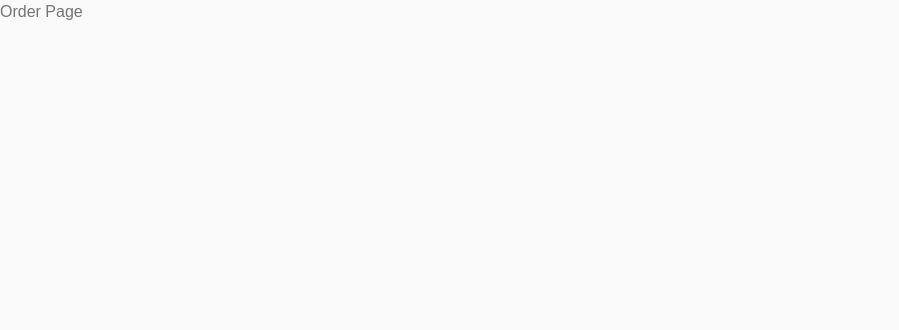
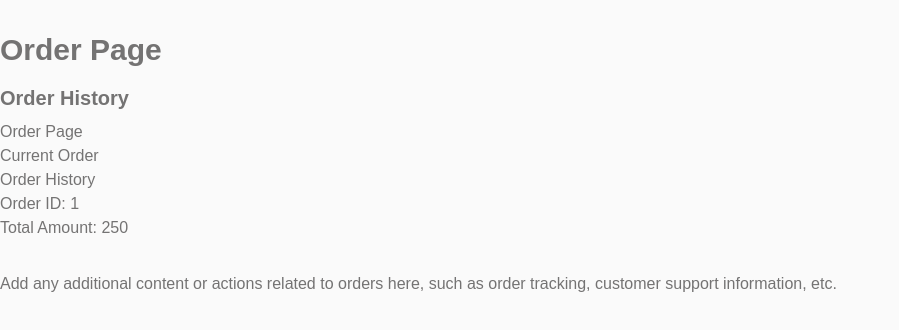
Before and after one commit to Fortunechinenyem/Kasuwa-X, a Next.js app: page /order in a window 1280 px wide. Shown: the top 330 px of the page, without its empty margins (0-899 px from the left). Built offline with nearby package versions, Linux system fonts and the light colour scheme.

Commit message:
update on order

```diff
--- a/app/Components/Navbar.tsx
+++ b/app/Components/Navbar.tsx
@@ -104,7 +104,9 @@ const Navbar: React.FC = () => {
                 </span>
               )}
             </Link>
-
+            <Link href="/order" className="md:block md:mt-2 ">
+              <button className="button">Order</button>
+            </Link>
             <Link href="/login" className="md:block md:mt-2 ">
               <button className="button">Login</button>
             </Link>
--- /dev/null
+++ b/app/Components/Order.tsx
@@ -0,0 +1,45 @@
+import React from "react";
+
+export interface OrderData {
+  id: number;
+  userId: string;
+  items: OrderItem[];
+  totalAmount: number;
+  deliveryAddress: string;
+  phoneNumber: string;
+  email: string;
+  paymentStatus: string;
+}
+
+export interface OrderItem {
+  productId: number;
+  productName: string;
+  quantity: number;
+  price: number;
+}
+
+const Order: React.FC<{ orders: OrderData[] }> = ({ orders }) => {
+  return (
+    <div>
+      <h1>Order Page</h1>
+      {/* Display current order details */}
+      <div>
+        <h2>Current Order</h2>
+        {/* Display current order details here */}
+      </div>
+
+      {/* Display order history */}
+      <div>
+        <h2>Order History</h2>
+        {orders.map((order) => (
+          <div key={order.id}>
+            <h3>Order ID: {order.id}</h3>
+            <p>Total Amount: {order.totalAmount}</p>
+          </div>
+        ))}
+      </div>
+    </div>
+  );
+};
+
+export default Order;
--- a/pages/order.tsx
+++ b/pages/order.tsx
@@ -1,31 +1,42 @@
 import React from "react";
+import Order, { OrderData } from "@/app/Components/Order";
 
-export interface OrderData {
-  id: number;
-  userId: string;
-  items: OrderItem[];
-  totalAmount: number;
-  deliveryAddress: string;
-  phoneNumber: string;
-  email: string;
-  paymentStatus: string;
-}
+const OrderPage: React.FC = () => {
+  // Mock order history data
+  const orderHistory: OrderData[] = [
+    {
+      id: 1,
+      userId: "user123",
+      items: [
+        { productId: 1, productName: "Product 1", quantity: 2, price: 100 },
+        { productId: 2, productName: "Product 2", quantity: 1, price: 50 },
+      ],
+      totalAmount: 250,
+      deliveryAddress: "123 Main St",
+      phoneNumber: "123-456-7890",
+      email: "user@example.com",
+      paymentStatus: "Paid",
+    },
+    // Add more order history data as needed
+  ];
 
-export interface OrderItem {
-  productId: number;
-  productName: string;
-  quantity: number;
-  price: number;
-}
+  return (
+    <div className="container mx-auto my-8">
+      <h1 className="text-3xl font-semibold mb-4">Order Page</h1>
 
-const Order: React.FC = () => {
-  // Your page content here
-  return (
-    <div>
-      <h1>Order Page</h1>
-      {/* Add your page content here */}
+      <div>
+        <h2 className="text-xl font-semibold mb-2">Order History</h2>
+        <Order orders={orderHistory} />
+      </div>
+
+      <div className="mt-8">
+        <p>
+          Add any additional content or actions related to orders here, such as
+          order tracking, customer support information, etc.
+        </p>
+      </div>
     </div>
   );
 };
 
-export default Order;
+export default OrderPage;
```
